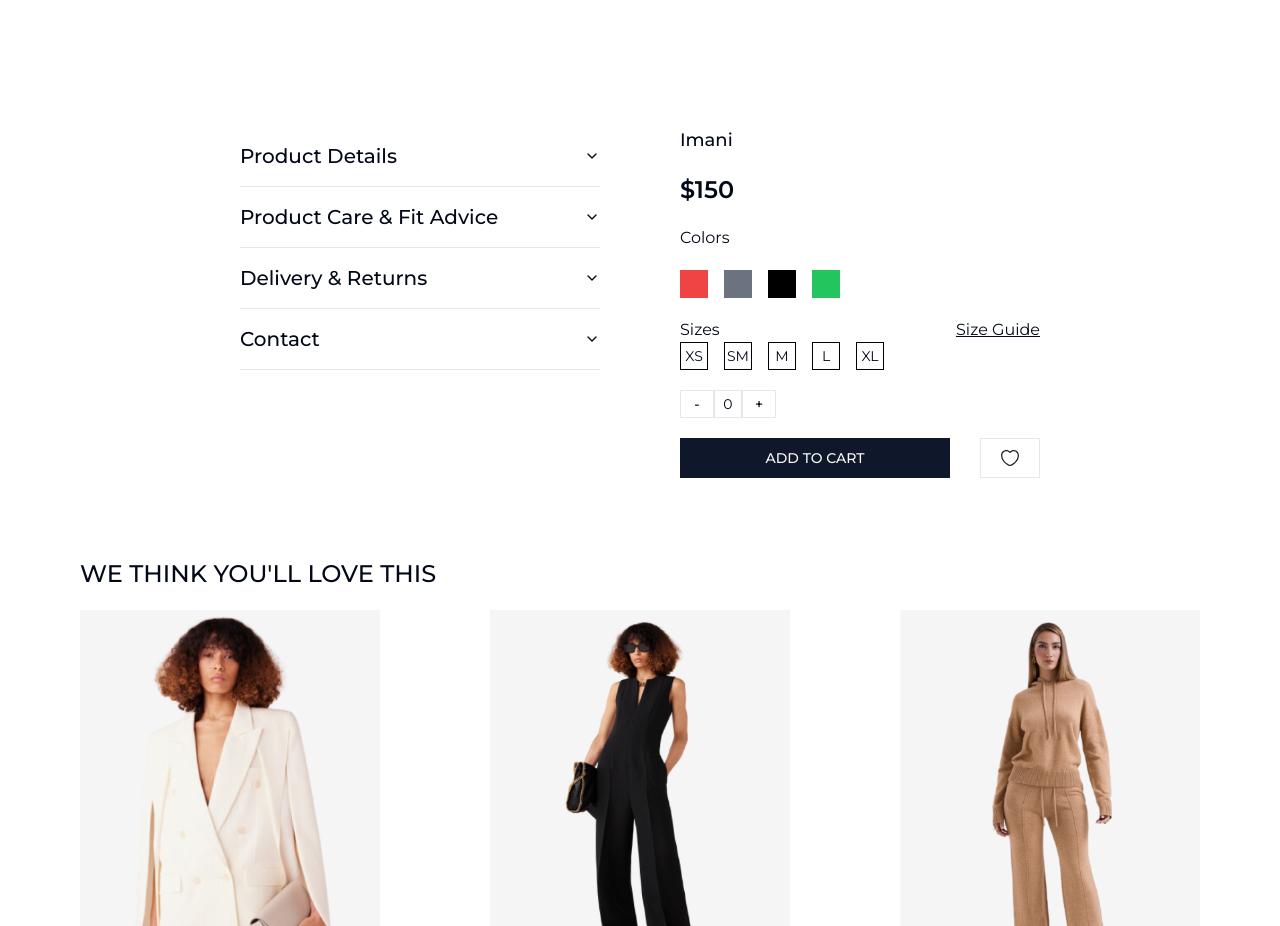
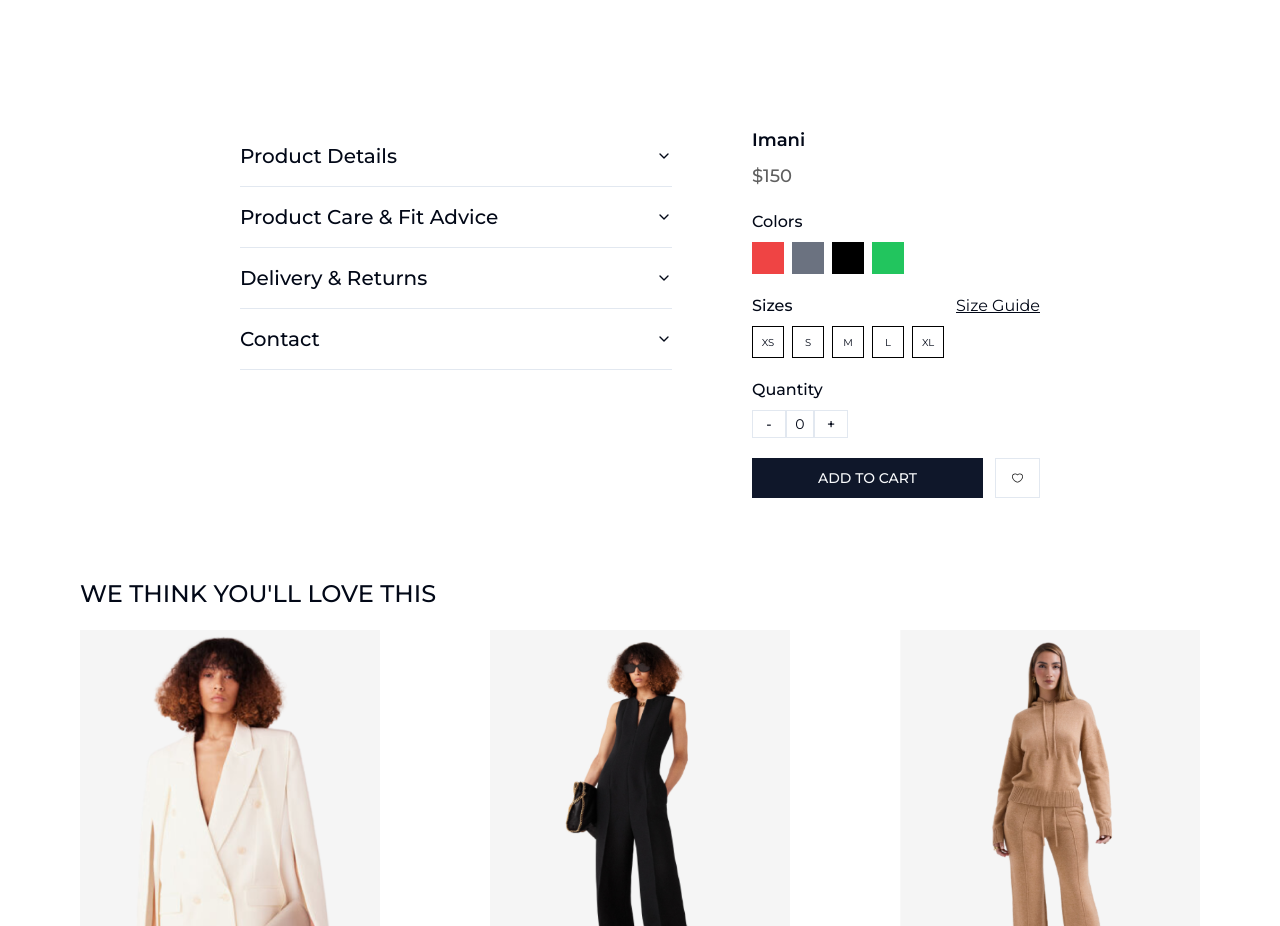
Before and after one commit to Ivylegend/hng-stage-two-c11, a Next.js app: page /product/1 in a window 1280 px wide. Shown: the part 786-1712 px from the top of the page. Built offline with nearby package versions, Linux system fonts and the light colour scheme; a web font is replaced by a local one.

Commit message:
adjust each individual page

```diff
--- a/app/cart/[id]/page.tsx
+++ b/app/cart/[id]/page.tsx
@@ -20,9 +20,9 @@ export default async function CartPage({ params }: ItemPageProps) {
   return (
     <div>
       <hr className="w-full hidden md:block h-[1px] my-6 bg-gray-300" />
-      <div className="py-10 px-5 sm:px-10 md:px-20 flex flex-col md:flex-row items-start gap-10 justify-center">
+      <div className="py-10 px-5 sm:px-10 md:px-20 flex flex-col md:flex-row items-start gap-10 md:gap-[72px] justify-center">
         <div className="">
-          <h2 className="mb-4">MY CART</h2>
+          <h2 className="mb-4 font-medium text-xl">MY CART</h2>
           <div className="border-t border-b border-gray-200 py-4 flex flex-col md:flex-row w-full justify-between md:w-[650px]">
             <div className="flex gap-10">
               <Image
@@ -32,18 +32,18 @@ export default async function CartPage({ params }: ItemPageProps) {
                 height={150}
               />
               <div className="flex flex-col justify-between">
-                <p>{itemData.name}</p>
-                <div className="flex gap-4">
+                <p className="font-medium text-base">{itemData.name}</p>
+                <div className="flex gap-4 w-24 justify-between">
                   <p>Color: </p>
-                  <div className="w-5 h-5 border bg-black"></div>
+                  <div className="w-8 h-8 border bg-black"></div>
                 </div>
-                <div className="flex gap-4">
+                <div className="flex gap-4 w-24 justify-between">
                   <p>Size: </p>
-                  <div className="w-5 h-5 border border-black text-center text-sm flex items-center justify-center">
+                  <div className="w-8 h-8 border border-black text-center text-sm flex items-center justify-center">
                     M
                   </div>
                 </div>
-                <div className="flex gap-4">
+                <div className="flex gap-4 w-24 justify-between">
                   <p>Price: </p>
                   <div className="">${itemData.price}</div>
                 </div>
@@ -73,8 +73,8 @@ export default async function CartPage({ params }: ItemPageProps) {
             </div>
           </div>
         </div>
-        <div className="w-full md:w-1/5">
-          <h2 className="mb-4">Cart Summary</h2>
+        <div className="w-full md:max-w-[300px]">
+          <h2 className="mb-4 font-medium text-xl">Cart Summary</h2>
           <div className="border-t border-b border-gray-200 py-4 flex justify-between">
             <p>{itemData.name}</p>
             <p>${itemData.price}</p>
@@ -88,7 +88,7 @@ export default async function CartPage({ params }: ItemPageProps) {
           </Button>
 
           {/* RETURNS */}
-          <div className="border border-[#F0D3DC] bg-[#f7eef1] min-h-20 p-5">
+          <div className="border border-[#F0D3DC] bg-[#FEF7F9] min-h-[216px] min-w-[300px] p-5">
             <span className="flex items-center gap-2">
               <img src="/assets/box.png" alt="box" />
               <p className="font-medium text-sm">RETURNS</p>
--- a/app/checkout/[id]/page.tsx
+++ b/app/checkout/[id]/page.tsx
@@ -38,7 +38,7 @@ export default async function CheckoutPage({ params }: ItemPageProps) {
       <hr className="w-full hidden md:block h-[1px] my-6 bg-gray-300" />
         <DialogContent>
           <DialogHeader>
-            <DialogDescription className="flex flex-col items-center justify-center gap-10">
+            <DialogDescription className="flex flex-col items-center justify-center gap-8 md:p-8">
               <div>
                 <Image
                   src="/assets/eclipses.svg"
@@ -48,13 +48,13 @@ export default async function CheckoutPage({ params }: ItemPageProps) {
                 />
               </div>
               <div className="flex flex-col items-center justify-center">
-                <p className="font-medium text-xl text-black">Your order was successful</p>
-                <p className="leading-8">Thanks for your purchase!</p>
-                <p className="leading-8">Your order number is #123-456</p>
-                <p className="leading-8">You will receive an email comfirmining your order details</p>
+                <p className="font-medium text-xl text-black mb-4">Your order was successful</p>
+                <p className="text-[#1E1B1B] font-normal text-center">Thanks for your purchase!</p>
+                <p className="text-[#1E1B1B] font-normal text-center">Your order number is #123-456</p>
+                <p className="text-[#1E1B1B] font-normal text-center">You will receive an email comfirmining your order details</p>
               </div>
               <div className="flex flex-col items-center gap-5">
-                <Button className="rounded-none">Track my order</Button>
+                <Button className="rounded-none py-3 px-6 w-[300px]">Track my order</Button>
                 <Link href="/" className="underline">
                   Go back home
                 </Link>
@@ -62,8 +62,8 @@ export default async function CheckoutPage({ params }: ItemPageProps) {
             </DialogDescription>
           </DialogHeader>
         </DialogContent>
-        <div className="py-10 px-5 sm:px-10 md:px-20 flex flex-col md:flex-row items-start gap-10 justify-center">
-          <div className="w-full md:w-3/5">
+        <div className="py-10 px-5 sm:px-10 md:px-20 flex flex-col md:flex-row items-start gap-10 md:gap-[72px] justify-center">
+          <div className="w-full md:w-[660px]">
             <Accordion type="single" collapsible className="w-full">
               <AccordionItem value="item-1">
                 <AccordionTrigger className="font-medium text-base sm:text-lg md:text-xl">
@@ -278,8 +278,8 @@ export default async function CheckoutPage({ params }: ItemPageProps) {
             </Accordion>
           </div>
 
-          <div className="w-full md:w-1/5">
-            <h2 className="mb-4">Cart Summary</h2>
+          <div className="w-full md:w-[300px]">
+            <h2 className="mb-4 font-medium text-xl">Cart Summary</h2>
             <div className="border-t border-b border-gray-200 py-4 flex flex-col justify-between gap-5">
               <div className="flex w-full justify-between">
                 <p className="font-light text-sm">Item(s) total</p>
--- a/app/product/[id]/page.tsx
+++ b/app/product/[id]/page.tsx
@@ -50,50 +50,59 @@ export default async function ItemPage({ params }: ItemPageProps) {
           <div className="w-full md:w-3/5">
             <ItemAccordion />
           </div>
-          <div className="w-full md:w-3/5 flex flex-col gap-5">
-            <p className="font-medium text-lg">{itemData.name}</p>
-            <p className="text-2xl font-semibold">${itemData.price}</p>
+          <div className="w-full md:w-2/5 flex flex-col gap-5">
+            <div className="flex flex-col gap-2">
+              <p className="font-semibold text-lg">{itemData.name}</p>
+              <p className="font-medium text-lg text-[#606060]">
+                ${itemData.price}
+              </p>
+            </div>
 
             {/* COLORS */}
-            <p>Colors</p>
-            <div className="flex gap-4">
-              <div className="w-7 h-7 bg-red-500"></div>
-              <div className="w-7 h-7 bg-gray-500"></div>
-              <div className="w-7 h-7 bg-black"></div>
-              <div className="w-7 h-7 bg-green-500"></div>
+            <div className="flex flex-col gap-2">
+              <p className="font-medium">Colors</p>
+              <div className="flex gap-2">
+                <div className="w-8 h-8 bg-red-500"></div>
+                <div className="w-8 h-8 bg-gray-500"></div>
+                <div className="w-8 h-8 bg-black"></div>
+                <div className="w-8 h-8 bg-green-500"></div>
+              </div>
             </div>
 
             {/* SIZES */}
-            <div>
+            <div className="flex flex-col gap-2">
               <span className="flex justify-between items-center">
-                <p>Sizes</p>
+                <p className="font-medium">Sizes</p>
                 <p className="underline">Size Guide</p>
               </span>
-              <div className="flex gap-4">
-                <div className="w-7 h-7 border border-black text-center text-sm flex items-center justify-center">
+              <div className="flex gap-2">
+                <div className="w-8 h-8 border border-black text-center text-[10px] flex items-center justify-center">
                   XS
                 </div>
-                <div className="w-7 h-7 border border-black text-center text-sm flex items-center justify-center">
-                  SM
+                <div className="w-8 h-8 border border-black text-center text-[10px] flex items-center justify-center">
+                  S
                 </div>
-                <div className="w-7 h-7 border border-black text-center text-sm flex items-center justify-center">
+                <div className="w-8 h-8 border border-black text-center text-[10px] flex items-center justify-center">
                   M
                 </div>
-                <div className="w-7 h-7 border border-black text-center text-sm flex items-center justify-center">
+                <div className="w-8 h-8 border border-black text-center text-[10px] flex items-center justify-center">
                   L
                 </div>
-                <div className="w-7 h-7 border border-black text-center text-sm flex items-center justify-center">
+                <div className="w-8 h-8 border border-black text-center text-[10px] flex items-center justify-center">
                   XL
                 </div>
               </div>
             </div>
 
             {/* COUNTER */}
-            <NumberCounter />
+            <div className="flex flex-col gap-2">
+              <p className="font-medium">Quantity</p>
+              <NumberCounter />
+            </div>
 
             {/* BUTTON */}
-            <div className="flex items-center gap-2 justify-between">
-              <Button className="rounded-none w-3/4">
+            <div className="flex items-center gap-3 justify-between">
+              <Button className="rounded-none w-full">
                 <Link href={`/cart/${itemData.id}`}>ADD TO CART</Link>
               </Button>
               <Button
```
